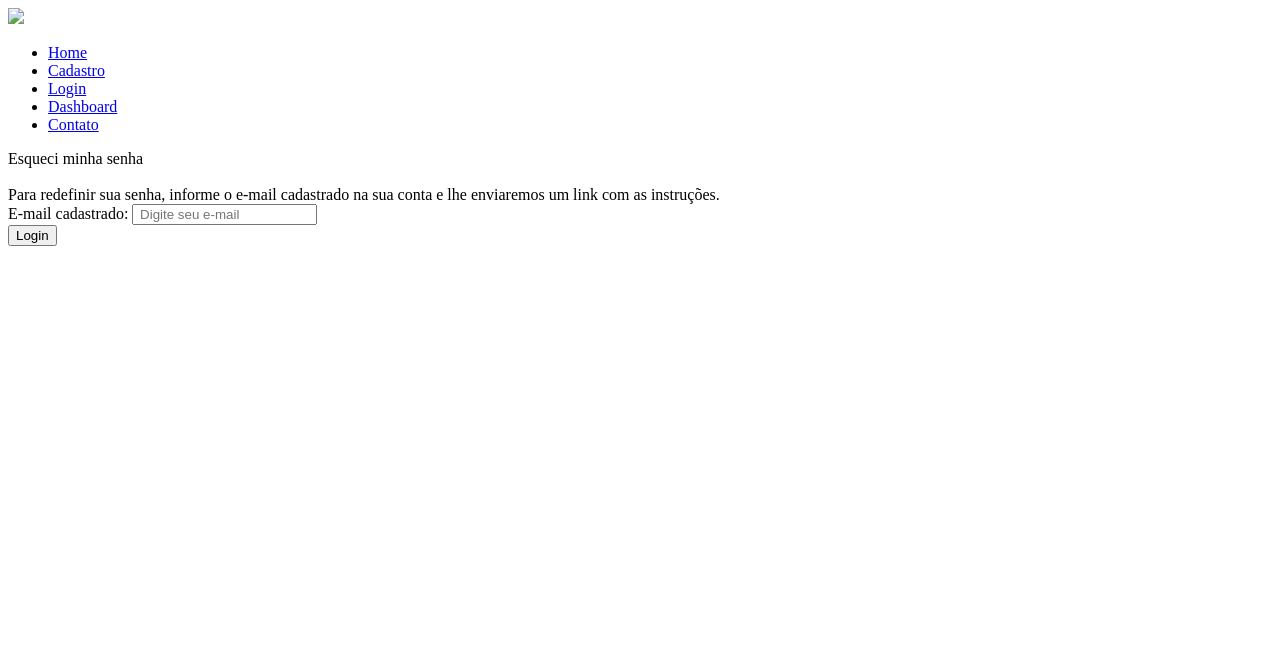
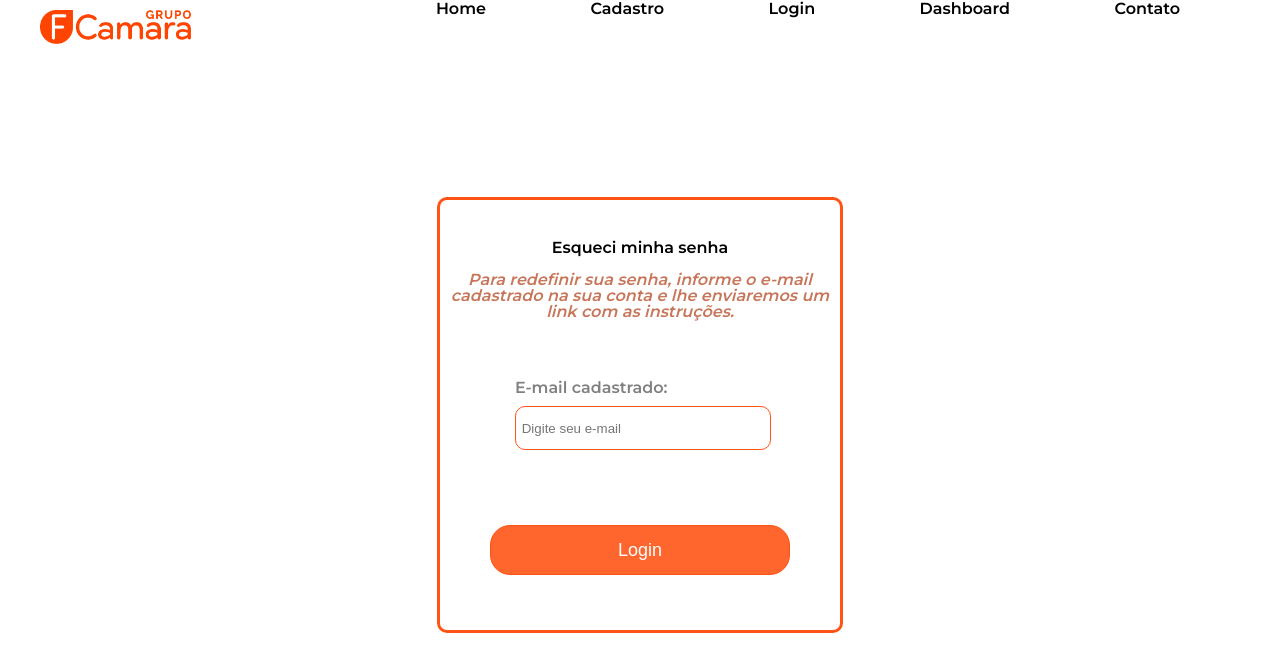
Before and after one commit to eduardigo/squad09, a plain HTML site: page esqueci-senha.html in a window 1280 px wide. Drawn offline with Linux system fonts and the light colour scheme; the site is published under a folder, as on GitHub Pages, so addresses that start at the root find nothing.

Commit message:
linkagem css e img fix

```diff
--- a/esqueci-senha.html
+++ b/esqueci-senha.html
@@ -4,12 +4,12 @@
 <head>
     <meta charset="UTF-8">
     <title>Esqueci a senha</title>
-    <link rel="stylesheet" type="text/css" href="/css/reset.css">
-    <link rel="stylesheet" type="text/css" href="/css/esqueci-senha.css">
+    <link rel="stylesheet" type="text/css" href="css/reset.css">
+    <link rel="stylesheet" type="text/css" href="css/esqueci-senha.css">
 </head>
 
 <body>
-    <img class="logo-fcamara" src="/imagens/logo-fcamara.png" />
+    <img class="logo-fcamara" src="imagens/logo-fcamara.png" />
     <header>
         <div class="navegacao">
 
```
